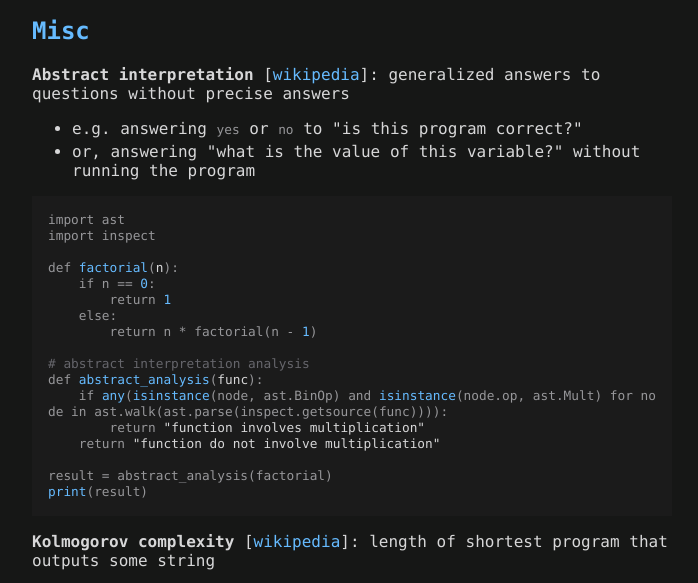
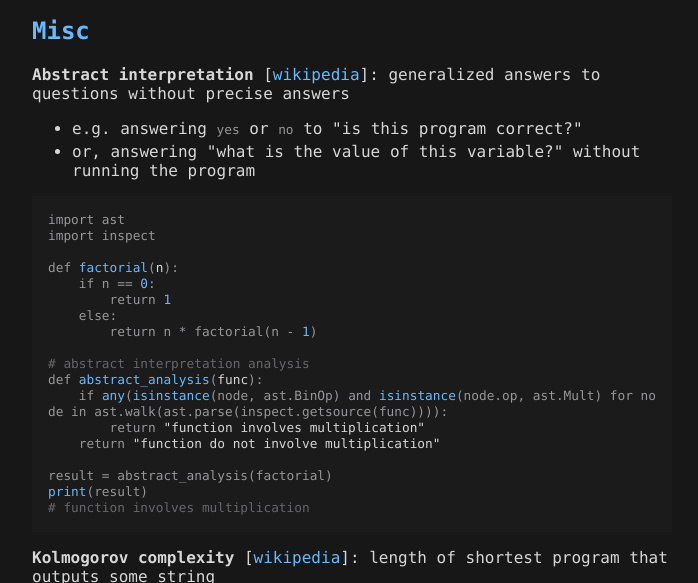
Before and after one commit to mxsjoberg/md2website, a plain HTML site: page dist/journal.html in a window 1280 px wide. Shown: the part 165-748 px from the top of the page, without its empty margins (0-698 px from the left). Drawn offline with Linux system fonts and the light colour scheme.

Commit message:
Update journal.html

```diff
--- a/dist/journal.html
+++ b/dist/journal.html
@@ -25,6 +25,7 @@ def abstract_analysis(func):
 
 result = abstract_analysis(factorial)
 print(result)
+# function involves multiplication
 </code></pre>
 <p><strong>Kolmogorov complexity</strong> [<a href="https://en.wikipedia.org/wiki/Kolmogorov_complexity">wikipedia</a>]: length of shortest program that outputs some string</p>
 <ul>
```
